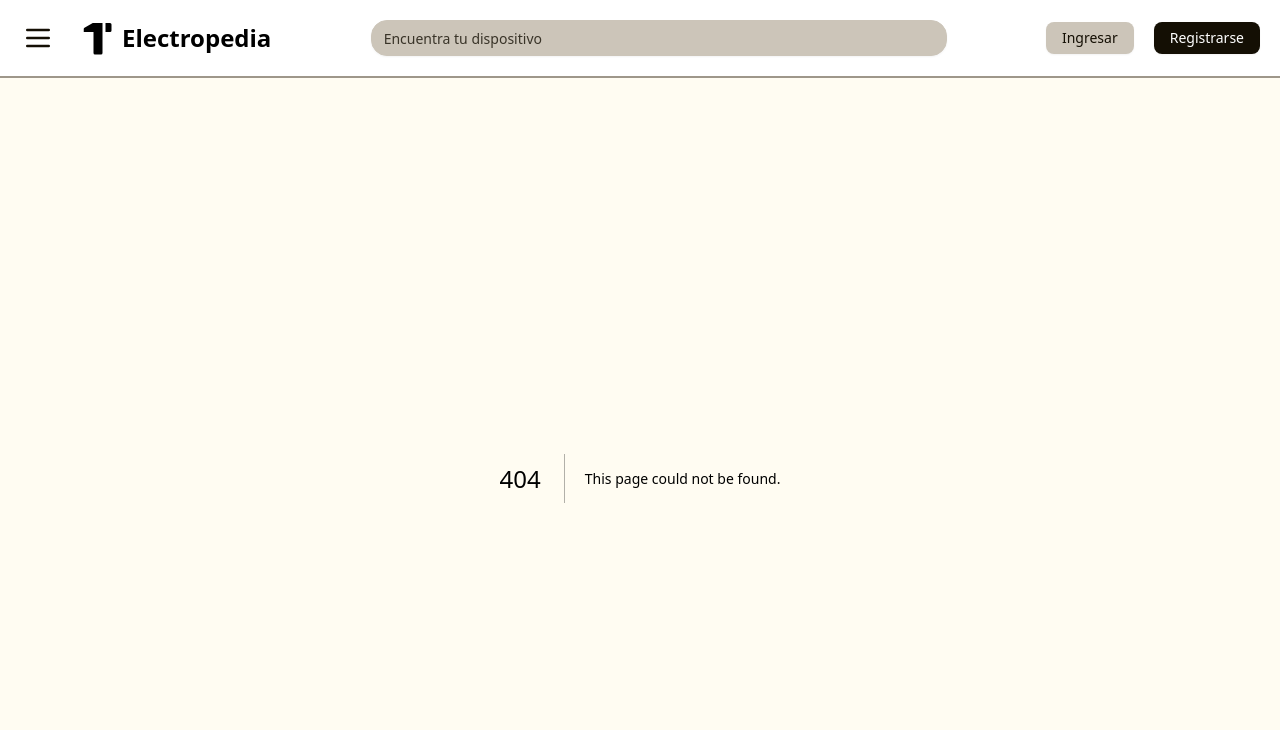
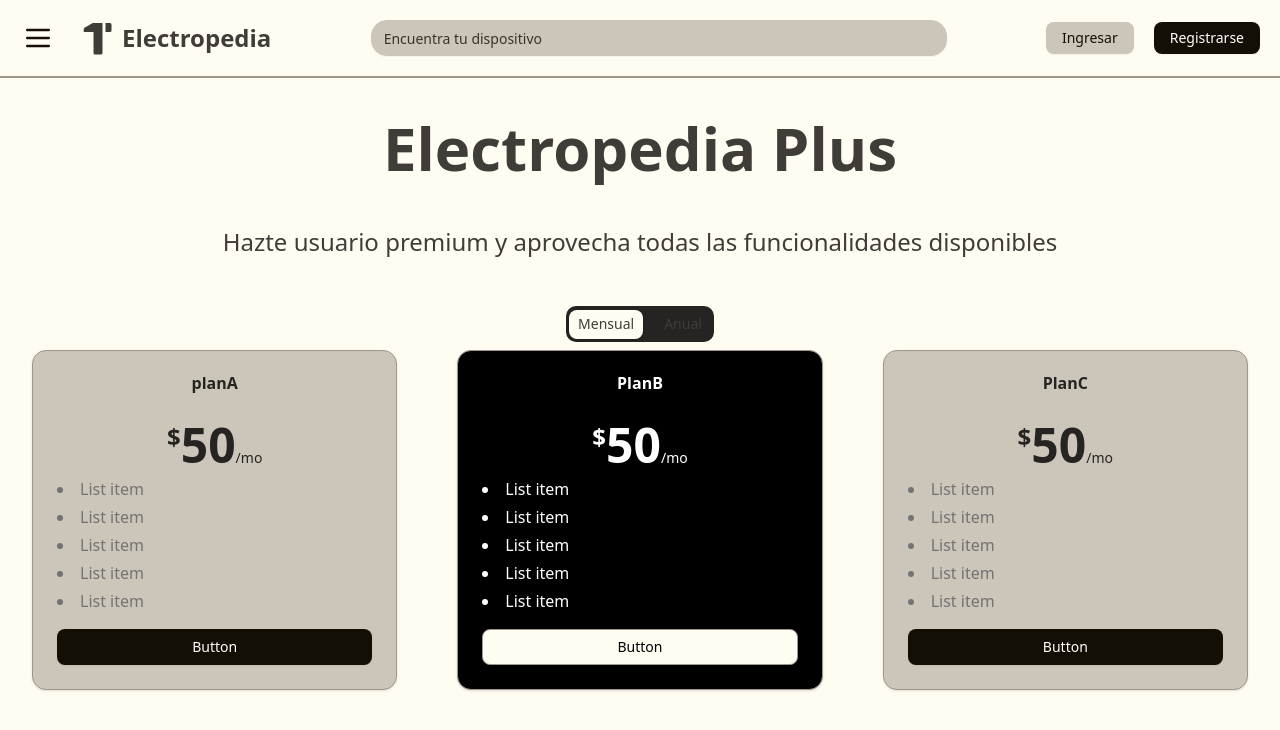
Before and after one commit to pediaorg/electropedia, a Next.js app: page /subscription in a window 1280 px wide. Before the commit this address had no page. Shown: the top 730 px of the page. Built offline with nearby package versions, Linux system fonts and the light colour scheme.

Commit message:
Feat/subscripción (#3)
* feat: Página de subscripción

---------

Co-authored-by: Juan I Casareski <66040481+JuanICasareski@users.noreply.github.com>

```diff
--- a/package.json
+++ b/package.json
@@ -10,6 +10,7 @@
     "shadcn": "pnpm dlx shadcn@canary"
   },
   "dependencies": {
+    "@radix-ui/react-tabs": "^1.1.12",
     "@radix-ui/react-avatar": "^1.1.10",
     "@radix-ui/react-dialog": "^1.1.14",
     "@radix-ui/react-separator": "^1.1.7",
--- /dev/null
+++ b/src/app/_components/_shadcn/ui/card.tsx
@@ -0,0 +1,92 @@
+import * as React from "react"
+
+import { cn } from "@/app/lib/utils"
+
+function Card({ className, ...props }: React.ComponentProps<"div">) {
+  return (
+    <div
+      data-slot="card"
+      className={cn(
+        "bg-card text-card-foreground flex flex-col gap-6 rounded-xl border py-6 shadow-sm",
+        className
+      )}
+      {...props}
+    />
+  )
+}
+
+function CardHeader({ className, ...props }: React.ComponentProps<"div">) {
+  return (
+    <div
+      data-slot="card-header"
+      className={cn(
+        "@container/card-header grid auto-rows-min grid-rows-[auto_auto] items-start gap-1.5 px-6 has-data-[slot=card-action]:grid-cols-[1fr_auto] [.border-b]:pb-6",
+        className
+      )}
+      {...props}
+    />
+  )
+}
+
+function CardTitle({ className, ...props }: React.ComponentProps<"div">) {
+  return (
+    <div
+      data-slot="card-title"
+      className={cn("leading-none font-semibold", className)}
+      {...props}
+    />
+  )
+}
+
+function CardDescription({ className, ...props }: React.ComponentProps<"div">) {
+  return (
+    <div
+      data-slot="card-description"
+      className={cn("text-muted-foreground text-sm", className)}
+      {...props}
+    />
+  )
+}
+
+function CardAction({ className, ...props }: React.ComponentProps<"div">) {
+  return (
+    <div
+      data-slot="card-action"
+      className={cn(
+        "col-start-2 row-span-2 row-start-1 self-start justify-self-end",
+        className
+      )}
+      {...props}
+    />
+  )
+}
+
+function CardContent({ className, ...props }: React.ComponentProps<"div">) {
+  return (
+    <div
+      data-slot="card-content"
+      className={cn("px-6", className)}
+      {...props}
+    />
+  )
+}
+
+function CardFooter({ className, ...props }: React.ComponentProps<"div">) {
+  return (
+    <div
+      data-slot="card-footer"
+      className={cn("flex items-center px-6 [.border-t]:pt-6", className)}
+      {...props}
+    />
+  )
+}
+
+export {
+  Card,
+  CardHeader,
+  CardFooter,
+  CardTitle,
+  CardAction,
+  CardDescription,
+  CardContent,
+}
--- /dev/null
+++ b/src/app/_components/_shadcn/ui/tabs.tsx
@@ -0,0 +1,66 @@
+"use client"
+
+import * as React from "react"
+import * as TabsPrimitive from "@radix-ui/react-tabs"
+
+import { cn } from "@/app/lib/utils"
+
+function Tabs({
+  className,
+  ...props
+}: React.ComponentProps<typeof TabsPrimitive.Root>) {
+  return (
+    <TabsPrimitive.Root
+      data-slot="tabs"
+      className={cn("flex flex-col gap-2", className)}
+      {...props}
+    />
+  )
+}
+
+function TabsList({
+  className,
+  ...props
+}: React.ComponentProps<typeof TabsPrimitive.List>) {
+  return (
+    <TabsPrimitive.List
+      data-slot="tabs-list"
+      className={cn(
+        "bg-muted text-muted-foreground inline-flex h-9 w-fit items-center justify-center rounded-lg p-[3px]",
+        className
+      )}
+      {...props}
+    />
+  )
+}
+
+function TabsTrigger({
+  className,
+  ...props
+}: React.ComponentProps<typeof TabsPrimitive.Trigger>) {
+  return (
+    <TabsPrimitive.Trigger
+      data-slot="tabs-trigger"
+      className={cn(
+        "data-[state=active]:bg-background dark:data-[state=active]:text-foreground focus-visible:border-ring focus-visible:ring-ring/50 focus-visible:outline-ring dark:data-[state=active]:border-input dark:data-[state=active]:bg-input/30 text-foreground dark:text-muted-foreground inline-flex h-[calc(100%-1px)] flex-1 items-center justify-center gap-1.5 rounded-md border border-transparent px-2 py-1 text-sm font-medium whitespace-nowrap transition-[color,box-shadow] focus-visible:ring-[3px] focus-visible:outline-1 disabled:pointer-events-none disabled:opacity-50 data-[state=active]:shadow-sm [&_svg]:pointer-events-none [&_svg]:shrink-0 [&_svg:not([class*='size-'])]:size-4",
+        className
+      )}
+      {...props}
+    />
+  )
+}
+
+function TabsContent({
+  className,
+  ...props
+}: React.ComponentProps<typeof TabsPrimitive.Content>) {
+  return (
+    <TabsPrimitive.Content
+      data-slot="tabs-content"
+      className={cn("flex-1 outline-none", className)}
+      {...props}
+    />
+  )
+}
+
+export { Tabs, TabsList, TabsTrigger, TabsContent }
--- /dev/null
+++ b/src/app/subscription/page.tsx
@@ -0,0 +1,143 @@
+import Image from "next/image";
+
+import { Button } from "@/app/_components/_shadcn/ui/button";
+import {
+  Card,
+  CardAction,
+  CardContent,
+  CardDescription,
+  CardFooter,
+  CardHeader,
+  CardTitle,
+} from "@/app/_components/_shadcn/ui/card";
+import {
+  Tabs,
+  TabsContent,
+  TabsList,
+  TabsTrigger,
+} from "@/app/_components/_shadcn/ui/tabs";
+import { cn } from "@/app/lib/utils";
+import { text } from "stream/consumers";
+
+const MONTHLY_PRICES = [
+  {
+    price: 50,
+    title: "planA",
+  },
+  {
+    price: 50,
+    title: "PlanB",
+    dark: true,
+  },
+  {
+    price: 50,
+    title: "PlanC",
+  },
+];
+const YEARLY_PRICES = [
+  {
+    price: 500,
+    title: "PlanA",
+  },
+  {
+    price: 500,
+    title: "PlanB",
+    dark: true,
+  },
+  {
+    price: 500,
+    title: "PlanC",
+  },
+];
+
+type Props = {
+  dark?: boolean;
+  price: number;
+  basis: "mo" | "year";
+  title: string;
+};
+
+function SubscriptionPlanCard(props: Props) {
+  return (
+    <Card
+      className={cn(
+        "text-center border border-border w-full rounded-xl bg-input",
+        props.dark && "bg-black text-white"
+      )}
+    >
+      <CardHeader>
+        <CardTitle>{props.title}</CardTitle>
+      </CardHeader>
+      <CardContent>
+        <div className="text-5xl font-bold mb-2">
+          <span className="text-2xl align-super">$</span>
+          {props.price}
+          <span className="text-sm font-normal">/{props.basis}</span>
+        </div>
+        <ul
+          className={cn(
+            "text-muted-foreground space-y-1 text-left list-disc list-inside mb-4",
+            props.dark && "text-white"
+          )}
+        >
+          {Array(5)
+            .fill("List item")
+            .map((item, i) => (
+              <li key={i}>{item}</li>
+            ))}
+        </ul>
+        <Button
+          variant={props.dark ? "outline" : "secondary"}
+          className={cn("w-full", props.dark && "text-black")}
+        >
+          Button
+        </Button>
+      </CardContent>
+    </Card>
+  );
+}
+
+export default async function SubscriptionPage() {
+  return (
+    <div className="flex flex-col items-center mx-auto container py-10 px-8 gap-12">
+      <h1 className="font-bold text-center text-6xl">Electropedia Plus</h1>
+      <p className="font-medium text-center text-2xl">
+        Hazte usuario premium y aprovecha todas las funcionalidades disponibles
+      </p>
+      <div className="w-full">
+        <Tabs defaultValue="monthly" className="items-center">
+          <TabsList className="gap-3">
+            <TabsTrigger value="monthly">Mensual</TabsTrigger>
+            <TabsTrigger value="yearly">Anual</TabsTrigger>
+          </TabsList>
+          <TabsContent value="monthly" className="w-full">
+            <div className="grid grid-cols-1 md:grid-cols-3 gap-15 mx-auto">
+              {MONTHLY_PRICES.map((plan) => (
+                <SubscriptionPlanCard
+                  price={plan.price}
+                  title={plan.title}
+                  basis="mo"
+                  key={plan.title}
+                  dark={plan.dark}
+                />
+              ))}
+            </div>
+          </TabsContent>
+          <TabsContent value="yearly" className="w-full">
+            <div className="grid grid-cols-1 md:grid-cols-3 gap-15 mx-auto">
+              {YEARLY_PRICES.map((plan) => (
+                <SubscriptionPlanCard
+                  price={plan.price}
+                  title={plan.title}
+                  basis="year"
+                  key={plan.title}
+                  dark={plan.dark}
+                />
+              ))}
+            </div>
+          </TabsContent>
+        </Tabs>
+      </div>
+    </div>
+  );
+}
```
Also changed, not shown: 1 other file (tests, documents, lock files or other folders).
